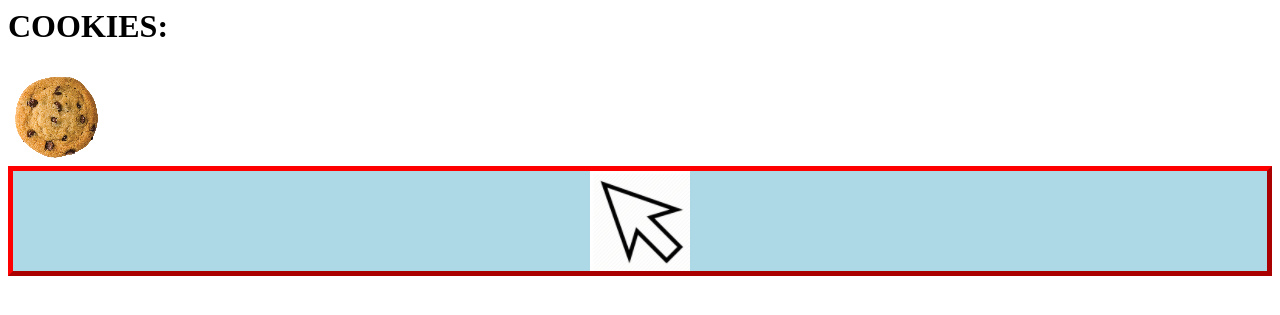
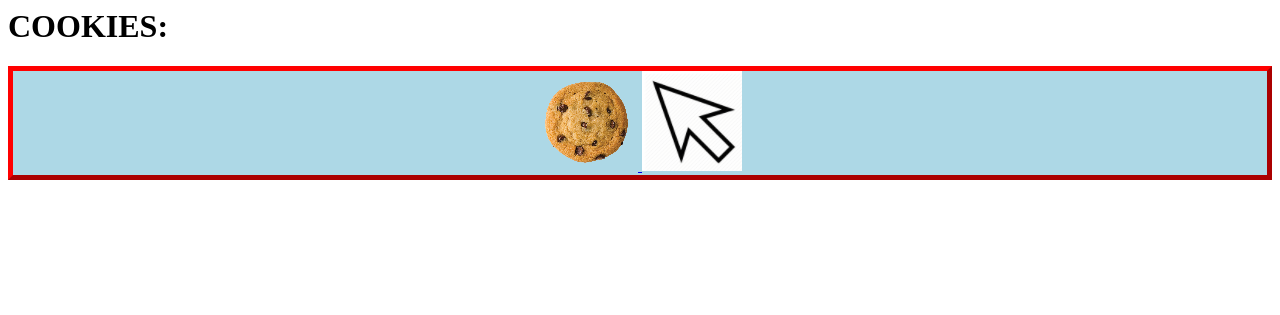
Before and after one commit to cooperwilliams/cooperwilliams.github.io, a Jekyll site: the page Cookie.html, which Jekyll copies as it is, in a window 1280 px wide. Shown: the top 315 px of the page. Built offline with Jekyll 4.4.1, drawn with Linux system fonts in a browser that asks for light colours.

Commit message:
Update Cookie.html

```diff
--- a/Cookie.html
+++ b/Cookie.html
@@ -13,16 +13,15 @@
   text-align: center;
 }
 </style>
-    <div class="container">
+    <div class="shop">
         <div>
             <a href="javascript:void(0);" onclick="addPoints(1)">
                 <img src="Cookie.PNG" >
             </a>
+		 <a href="javascript:void(0);" onclick="buyauto()">
+           <img src="Cookieclick.PNG" >
+		</a>
         </div>
-        <div class="shop">
-           <a href="javascript:void(0);" onclick="buyauto()">
-           <img src="Cookieclick.PNG" >
-    </div>
 
     <script>
         var points = 0,
```
